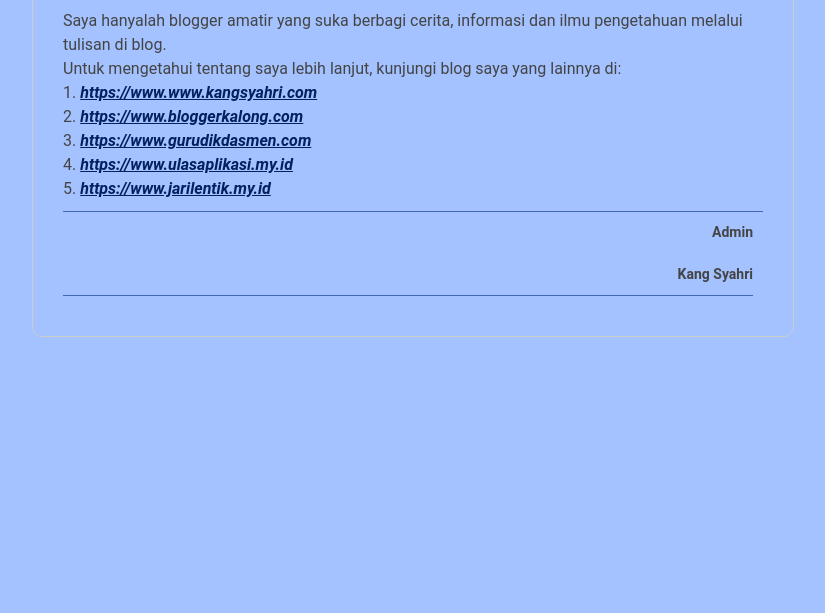
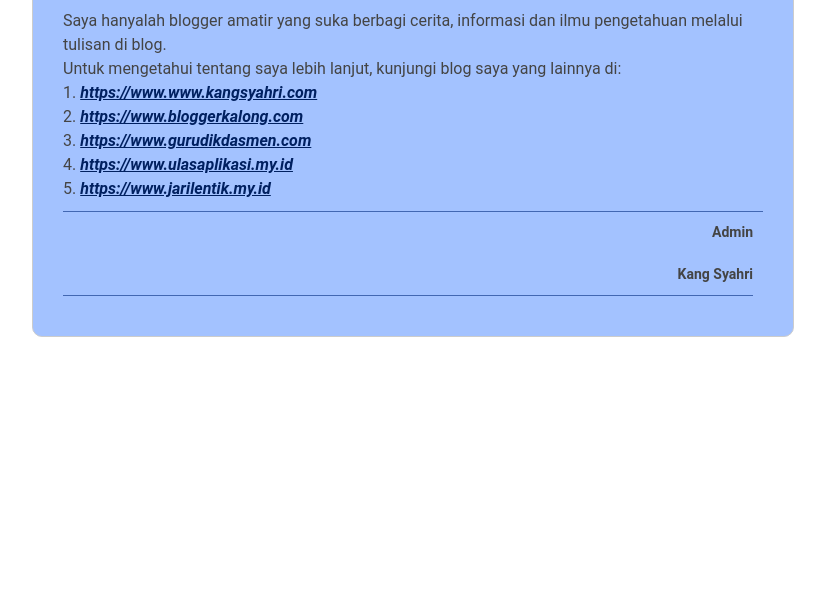
Before and after one commit to kangsyahri/Blogger-Kalong, a plain HTML site: page index.html in a window 1280 px wide. Shown: the part 187-800 px from the top of the page, without its empty margins (227-1052 px from the left). Drawn offline with Linux system fonts and the light colour scheme.

Commit message:
Update index.html

```diff
--- a/index.html
+++ b/index.html
@@ -16,7 +16,7 @@
 			position: relative;
 		}
 		body {
-			background: #a3c2ff;
+			background: #fff;
 			font-family: "Roboto",Arial,san-serif;
 			color: #444;
 		}
```
